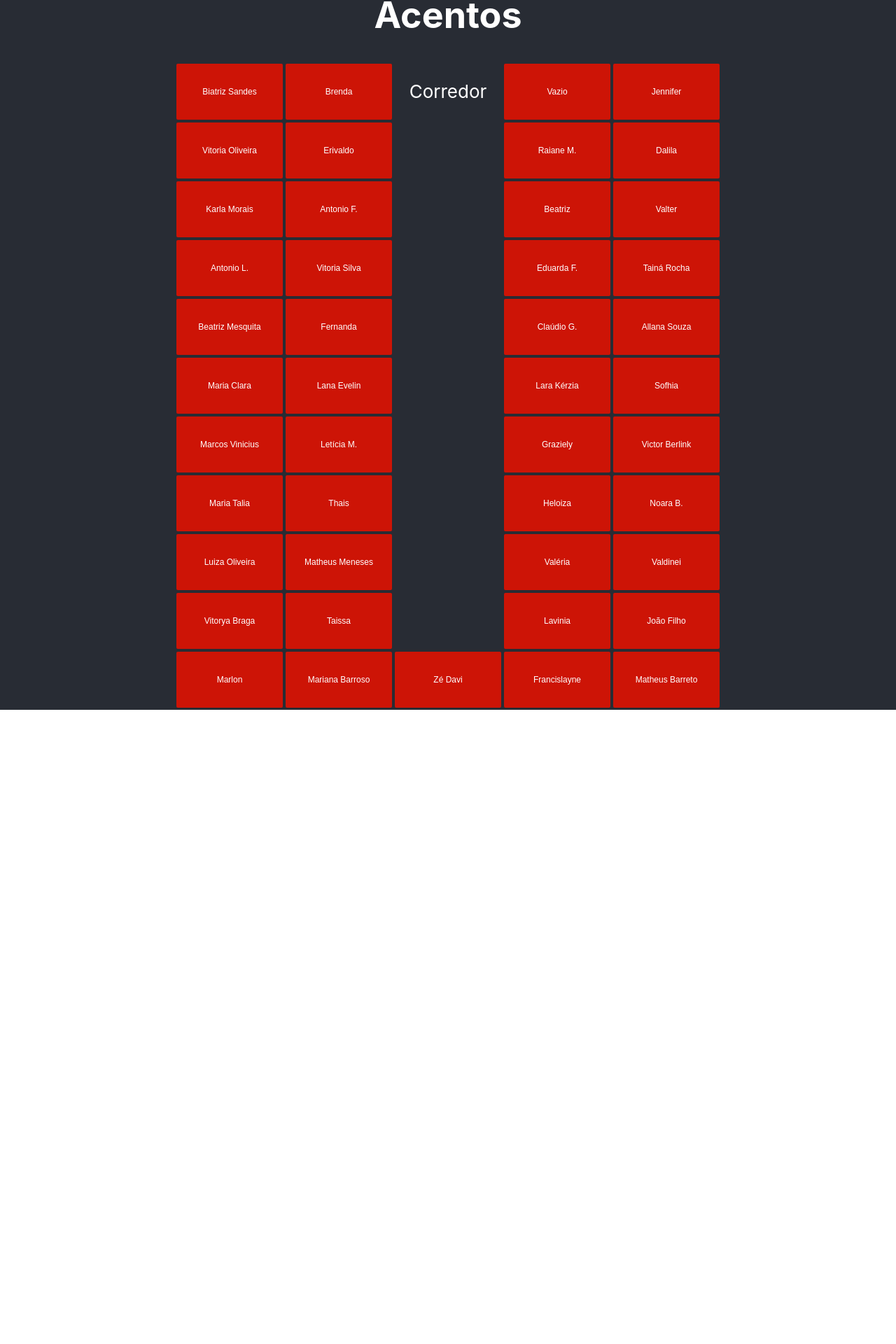
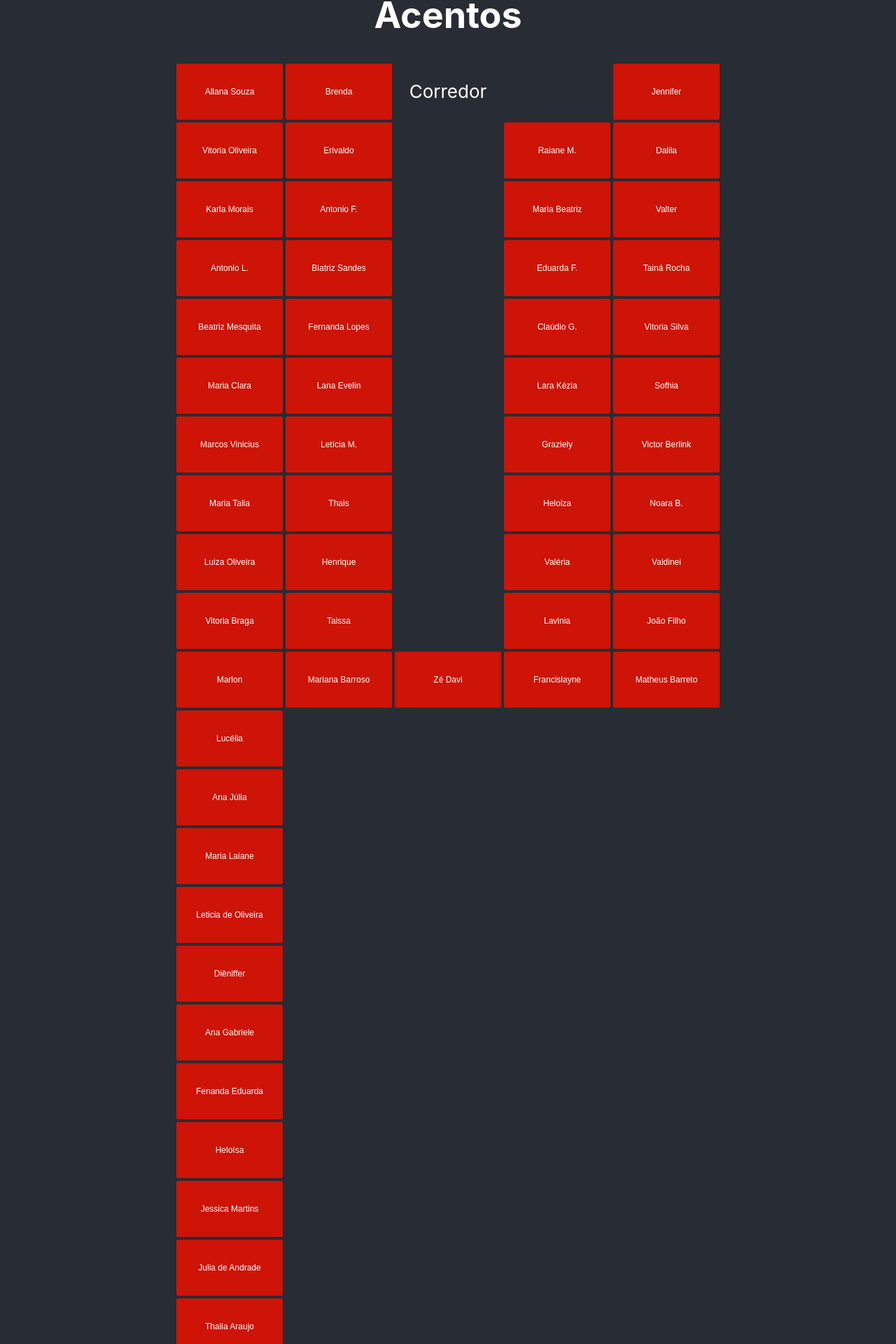
Before and after one commit to zValdinei/mapeamento-fied-sede, a React (Create React App) app: page / in a window 1280 px wide. Shown: the part 45-1965 px from the top of the page at 70% size. Before the commit the page ends 1059 px from the top, so only its background shows below. Built offline with nearby package versions, Linux system fonts and the light colour scheme.

Commit message:
Update App.js
Some updates about sit changes

```diff
--- a/src/App.js
+++ b/src/App.js
@@ -10,10 +10,10 @@ function App() {
         <h1>Acentos</h1>
         <table>
         <tr>
-          <td><BotaoInterativo className="estilo_butao" nome="Biatriz Sandes" /></td>
+          <td><BotaoInterativo className="estilo_butao" nome="Allana Souza" /></td>
           <td><BotaoInterativo className="estilo_butao" nome="Brenda" /></td>
           <td>Corredor</td>
-          <td><BotaoInterativo className="estilo_butao"nome="Vazio"/></td>
+          <td></td>
           <td><BotaoInterativo className="estilo_butao"nome="Jennifer"/></td>
         </tr>
         <tr>
@@ -27,28 +27,28 @@ function App() {
           <td><BotaoInterativo className="estilo_butao"nome="Karla Morais"/></td>
           <td><BotaoInterativo className="estilo_butao"nome="Antonio F."/></td>
           <td></td>
-          <td><BotaoInterativo className="estilo_butao"nome="Beatriz"/></td>
+          <td><BotaoInterativo className="estilo_butao"nome="Maria Beatriz"/></td>
           <td><BotaoInterativo className="estilo_butao"nome="Valter"/></td>
         </tr>
         <tr>
           <td><BotaoInterativo className="estilo_butao"nome="Antonio L."/></td>
-          <td><BotaoInterativo className="estilo_butao"nome="Vitoria Silva"/></td>
+          <td><BotaoInterativo className="estilo_butao"nome="Biatriz Sandes"/></td>
           <td></td>
           <td><BotaoInterativo className="estilo_butao"nome="Eduarda F."/></td>
           <td><BotaoInterativo className="estilo_butao"nome="Tainá Rocha"/></td>
         </tr>
         <tr>
           <td><BotaoInterativo className="estilo_butao"nome="Beatriz Mesquita"/></td>
-          <td><BotaoInterativo className="estilo_butao"nome="Fernanda"/></td>
+          <td><BotaoInterativo className="estilo_butao"nome="Fernanda Lopes"/></td>
           <td></td>
           <td><BotaoInterativo className="estilo_butao"nome="Claúdio G."/></td>
-          <td><BotaoInterativo className="estilo_butao"nome="Allana Souza"/></td>
+          <td><BotaoInterativo className="estilo_butao"nome="Vitoria Silva"/></td>
         </tr>
         <tr>
           <td><BotaoInterativo className="estilo_butao"nome="Maria Clara"/></td>
           <td><BotaoInterativo className="estilo_butao"nome="Lana Evelin"/></td>
           <td></td>
-          <td><BotaoInterativo className="estilo_butao"nome="Lara Kérzia"/></td>
+          <td><BotaoInterativo className="estilo_butao"nome="Lara Kézia"/></td>
           <td><BotaoInterativo className="estilo_butao"nome="Sofhia"/></td>
         </tr>
         <tr>
@@ -67,13 +67,13 @@ function App() {
         </tr>
         <tr>
           <td><BotaoInterativo className="estilo_butao"nome="Luiza Oliveira"/></td>
-          <td><BotaoInterativo className="estilo_butao"nome="Matheus Meneses"/></td>
+          <td><BotaoInterativo className="estilo_butao"nome="Henrique"/></td>
           <td></td>
           <td><BotaoInterativo className="estilo_butao"nome="Valéria"/></td>
           <td><BotaoInterativo className="estilo_butao"nome="Valdinei"/></td>
         </tr>
         <tr>
-          <td><BotaoInterativo className="estilo_butao"nome="Vitorya Braga"/></td>
+          <td><BotaoInterativo className="estilo_butao"nome="Vitoria Braga"/></td>
           <td><BotaoInterativo className="estilo_butao"nome="Taissa"/></td>
           <td></td>
           <td><BotaoInterativo className="estilo_butao"nome="Lavinia"/></td>
@@ -86,6 +86,39 @@ function App() {
           <td><BotaoInterativo className="estilo_butao"nome="Francislayne"/></td>
           <td><BotaoInterativo className="estilo_butao"nome="Matheus Barreto"/></td>
         </tr>
+        <tr>
+          <td><BotaoInterativo className="estilo_butao"nome="Lucélia"/></td>
+        </tr>
+        <tr>
+          <td><BotaoInterativo className="estilo_butao"nome="Ana Júlia"/></td>
+        </tr>
+        <tr>
+          <td><BotaoInterativo className="estilo_butao"nome="Maria Laiane"/></td>
+        </tr>
+        <tr>
+          <td><BotaoInterativo className="estilo_butao"nome="Leticia de Oliveira"/></td>
+        </tr>
+        <tr>
+          <td><BotaoInterativo className="estilo_butao"nome="Diêniffer"/></td>
+        </tr>
+        <tr>
+          <td><BotaoInterativo className="estilo_butao"nome="Ana Gabriele"/></td>
+        </tr>
+        <tr>
+          <td><BotaoInterativo className="estilo_butao"nome="Fenanda Eduarda"/></td>
+        </tr>
+        <tr>
+          <td><BotaoInterativo className="estilo_butao"nome="Heloísa"/></td>
+        </tr>
+        <tr>
+          <td><BotaoInterativo className="estilo_butao"nome="Jessica Martins"/></td>
+        </tr>
+        <tr>
+          <td><BotaoInterativo className="estilo_butao"nome="Julia de Andrade"/></td>
+        </tr>
+        <tr>
+          <td><BotaoInterativo className="estilo_butao"nome="Thalia Araujo"/></td>
+        </tr>
         </table>
         <div>
     </div>
```
